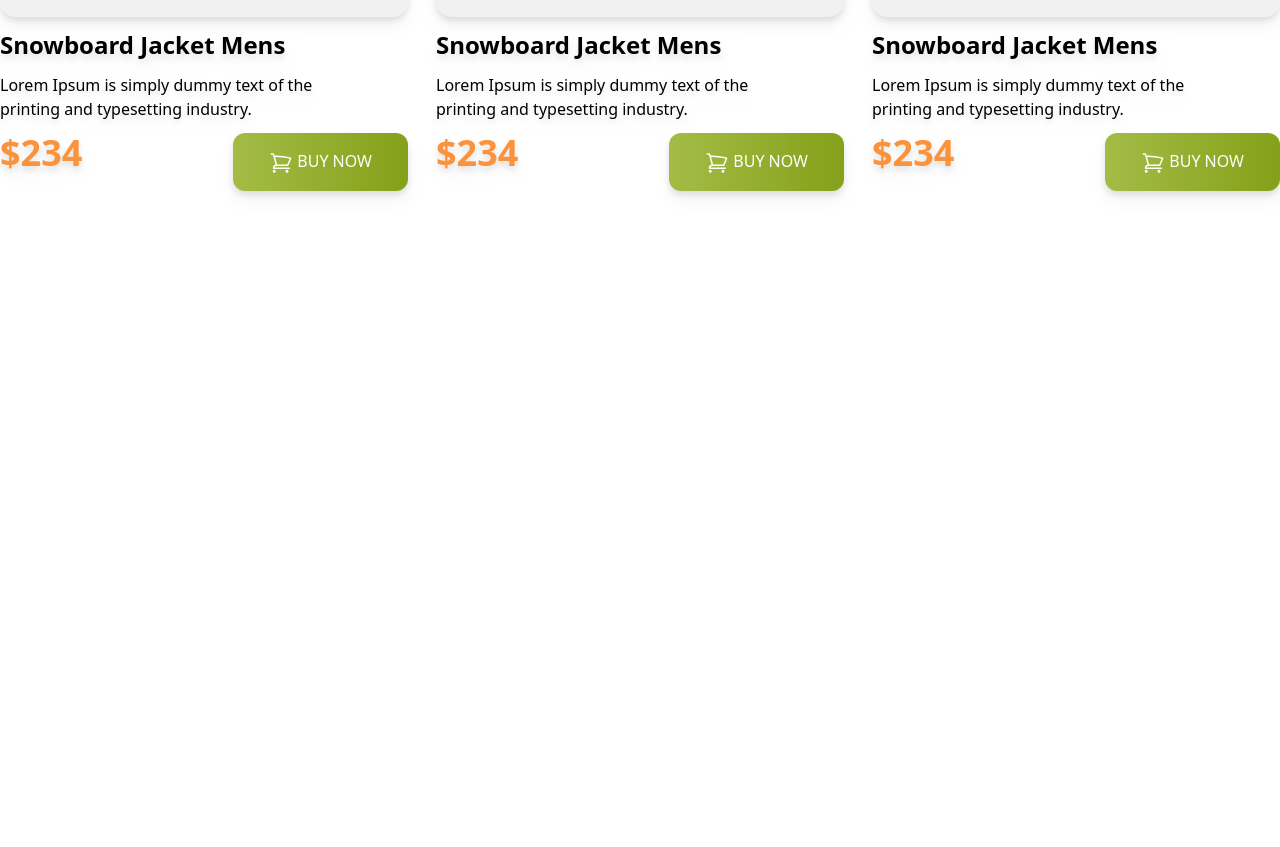
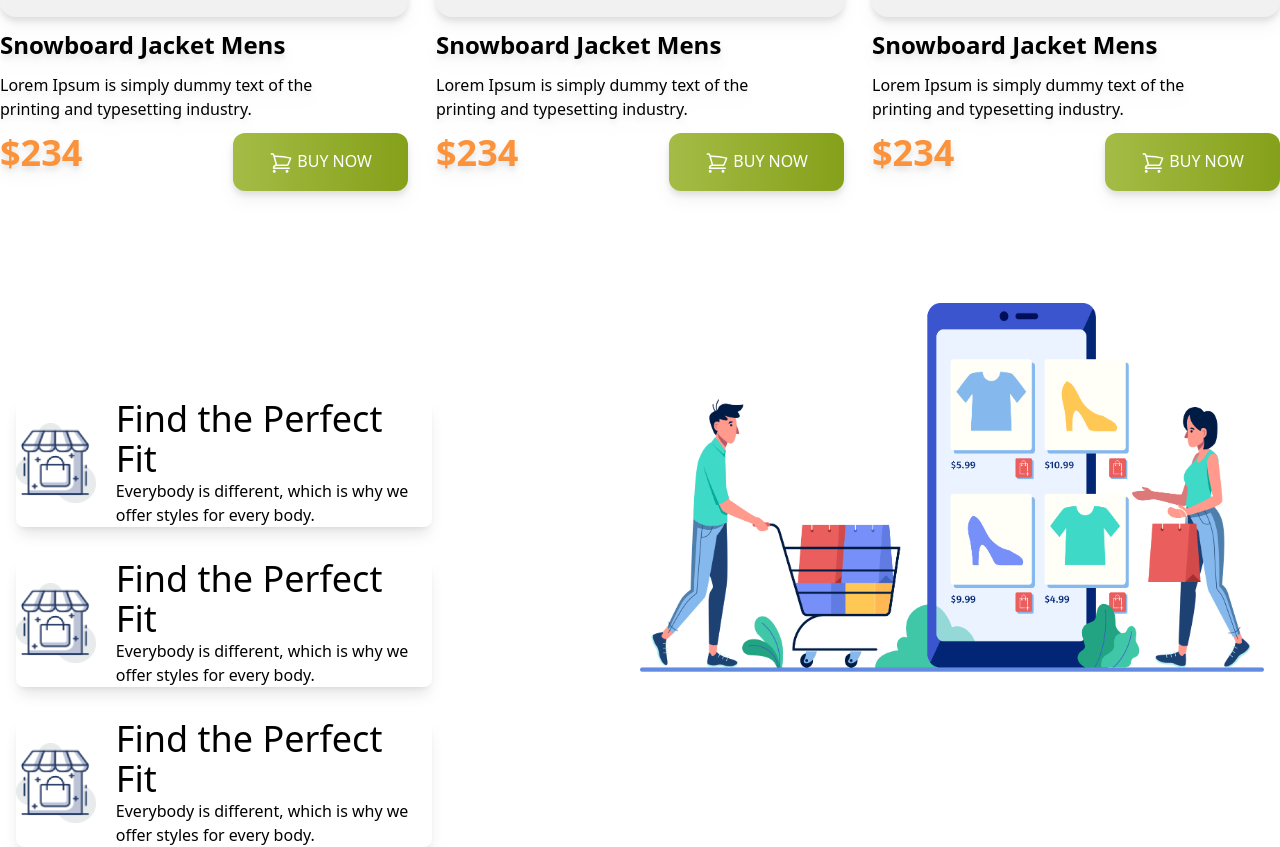
Before and after one commit to MHMIZAN09/Penguin-Fashion, a plain HTML site: page index.html in a window 1280 px wide. Shown: the part 2026-2873 px from the top of the page. Before the commit the page ends 2265 px from the top, so only its background shows below. Drawn offline with nearby package versions, Linux system fonts and the light colour scheme.

Commit message:
last section

```diff
--- a/index.html
+++ b/index.html
@@ -186,6 +186,42 @@
                 </div>
             </div>
         </section>
+        <section class="py-12">
+            <div class="flex justify-between items-center p-4">
+                <div class="w-1/3 h-44">
+                    <div class="flex justify-center items-center gap-5 shadow-lg rounded-lg mb-8">
+                        <img class="w-20 h-20" src="icons/house.png" alt="">
+                        <div>
+                            <h4 class="text-4xl">Find the Perfect Fit</h4>
+                            <p>Everybody is different, which is why we
+                                <br>offer styles for every body.
+                            </p>
+                        </div>
+                    </div>
+                    <div class="flex justify-center items-center gap-5 shadow-lg rounded-lg mb-8">
+                        <img class="w-20 h-20" src="icons/house.png" alt="">
+                        <div>
+                            <h4 class="text-4xl">Find the Perfect Fit</h4>
+                            <p>Everybody is different, which is why we
+                                <br>offer styles for every body.
+                            </p>
+                        </div>
+                    </div>
+                    <div class="flex justify-center items-center gap-5 shadow-lg rounded-lg mb-8">
+                        <img class="w-20 h-20" src="icons/house.png" alt="">
+                        <div>
+                            <h4 class="text-4xl">Find the Perfect Fit</h4>
+                            <p>Everybody is different, which is why we
+                                <br>offer styles for every body.
+                            </p>
+                        </div>
+                    </div>
+                </div>
+                <div class="w-1/2">
+                    <img src="images/shopping.png" alt="">
+                </div>
+            </div>
+        </section>
     </main>
 </body>
 
```
